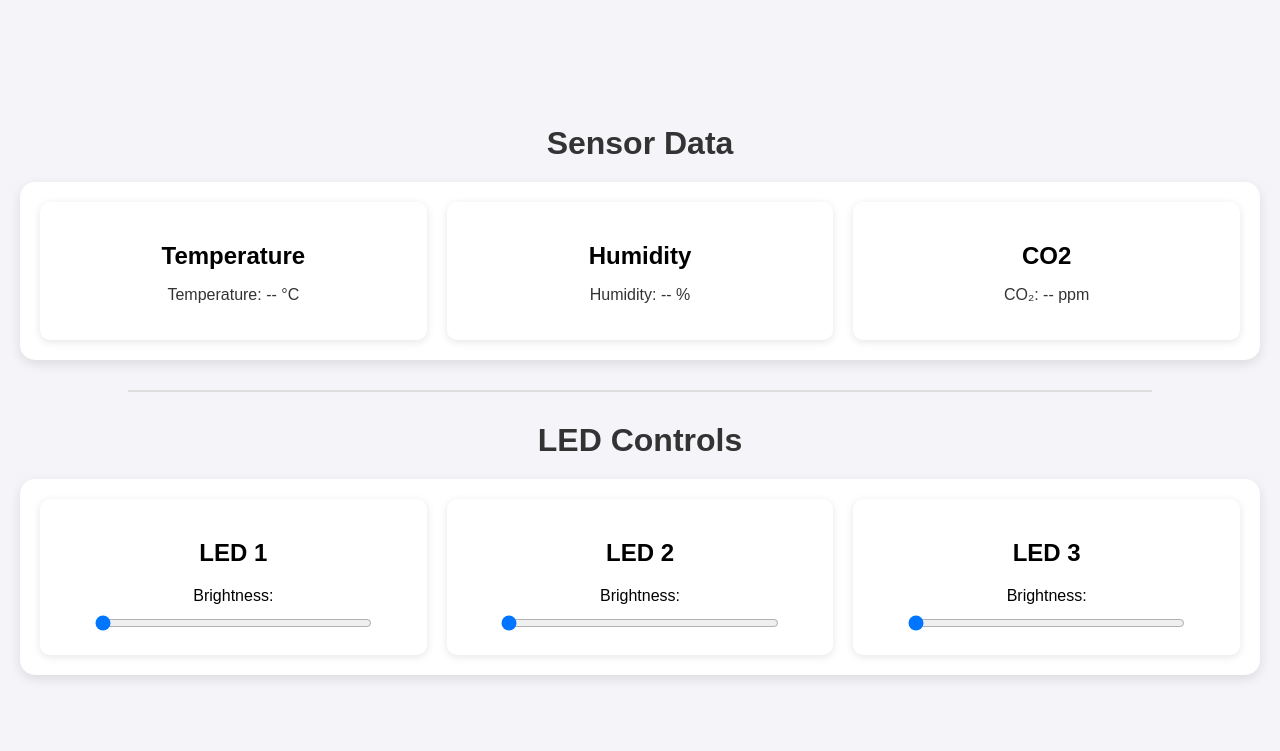
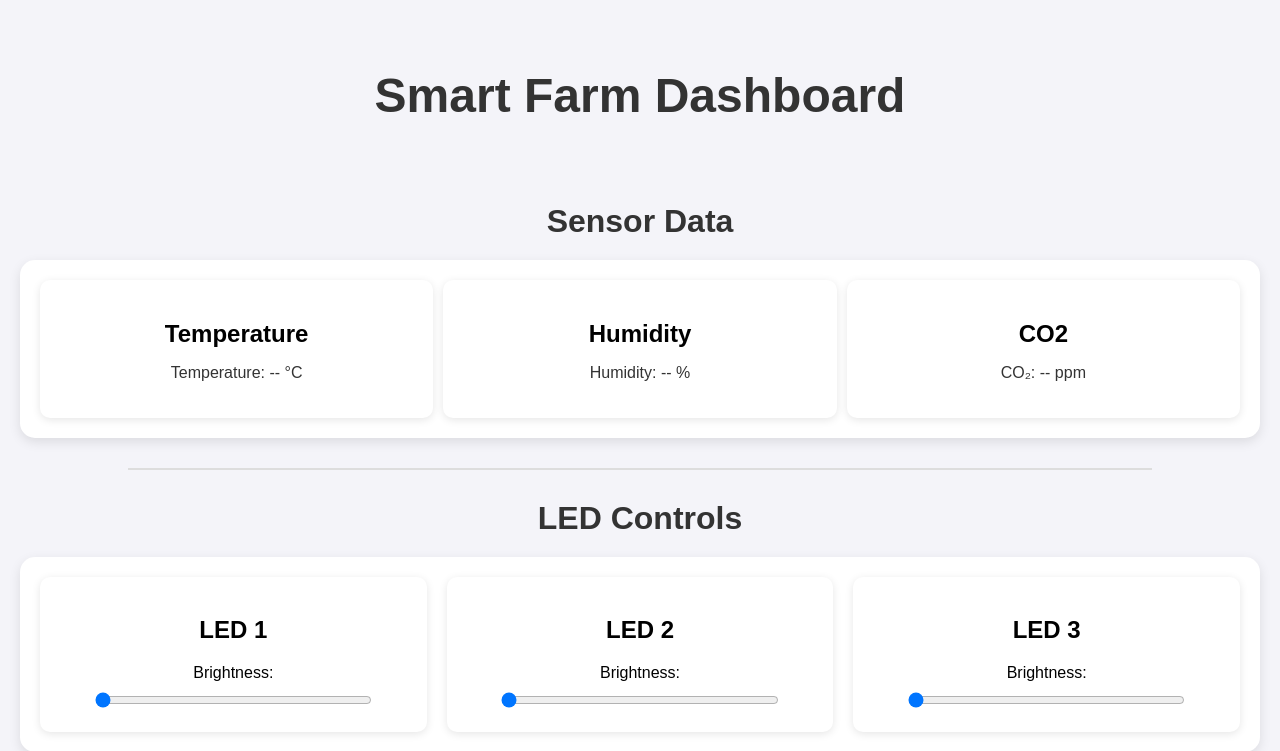
Before and after one commit to zoelzw/PlantThings, a Flask app: page / in a window 1280 px wide. Shown: the top 751 px of the page. Run offline with Flask 3, Linux system fonts and the light colour scheme.

Commit message:
update html

```diff
--- a/arduino_dashboard/templates/index.html
+++ b/arduino_dashboard/templates/index.html
@@ -20,10 +20,18 @@
             height: 100vh;
             flex-direction: column;
         }
+        .big-header {
+            font-size: 3rem;
+            font-weight: bold;
+            color: #333;
+            margin-top: 20px;
+            margin-bottom: 80px;
+            text-align: center;
+        }
         .dashboard {
             display: grid;
             grid-template-columns: repeat(3, 1fr);
-            grid-gap: 20px;
+            grid-gap: 10px;
             max-width: 1200px;
             width: 100%;
             padding: 20px;
@@ -95,6 +103,8 @@
     </style>
 </head>
 <body>
+    <div class="big-header">Smart Farm Dashboard</div>
+
     <!-- Sensor Data Section -->
     <div class="section-header">Sensor Data</div>
     <div class="dashboard">
```
